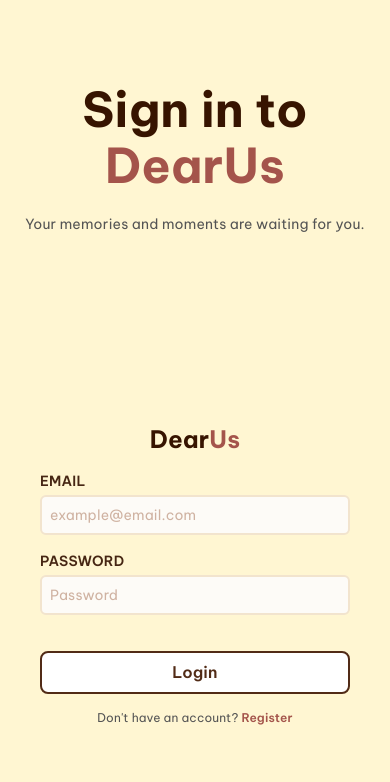
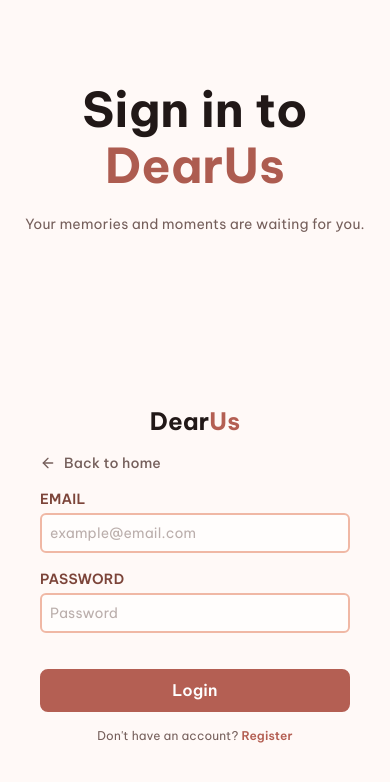
Before and after one commit to jokserpokser/dearUs-app, a React (Vite) app in the folder frontend/: page /login in a window 390 px wide. Shown: the top 782 px of the page. Built offline with nearby package versions, Linux system fonts and the light colour scheme; a web font is replaced by a local one.

Commit message:
feat: enhance layout and styling in Login and Register pages for improved user experience and responsiveness

```diff
--- a/frontend/src/components/formComponents.tsx
+++ b/frontend/src/components/formComponents.tsx
@@ -29,9 +29,9 @@ export const InputField = ({
     <div className="flex flex-col gap-1">
       {label && (
         <label
-          className={`text-sm font-semibold text-[#462613] ${labelCenter ? "self-center" : "self-start"}`}
+          className={`text-sm font-semibold text-[#7c4439] ${labelCenter ? "self-center" : "self-start"}`}
         >
-          {label} {required && <span className="text-[#B37068]">*</span>}
+          {label} {required && <span className="text-[#b45f53]">*</span>}
         </label>
       )}
       {multiline ? (
@@ -42,7 +42,7 @@ export const InputField = ({
           onChange={
             onChange as unknown as React.ChangeEventHandler<HTMLTextAreaElement>
           }
-          className={`text-sm p-2 border-2 text-[#A16A4B] bg-[#FDFBF7] border-[#F2E4CE] rounded-md ${textCenter ? "text-center" : "text-left"} focus:outline-none focus:ring-2 focus:ring-[#A16A4B]`}
+          className={`rounded-md border-2 border-[#f0b8a5] bg-[#fffdfc] p-2 text-sm text-[#755f5b] focus:outline-none focus:ring-2 focus:ring-[#b45f53] ${textCenter ? "text-center" : "text-left"}`}
         />
       ) : (
         <input
@@ -51,7 +51,7 @@ export const InputField = ({
           value={value}
           placeholder={placeholder}
           onChange={onChange}
-          className={`text-sm p-2 border-2 text-[#A16A4B] bg-[#FDFBF7] border-[#F2E4CE] rounded-md ${textCenter ? "text-center" : "text-left"} focus:outline-none focus:ring-2 focus:ring-[#A16A4B]`}
+          className={`rounded-md border-2 border-[#f0b8a5] bg-[#fffdfc] p-2 text-sm text-[#755f5b] focus:outline-none focus:ring-2 focus:ring-[#b45f53] ${textCenter ? "text-center" : "text-left"}`}
         />
       )}
       {errorMessage && (
@@ -65,7 +65,7 @@ export const SubmitButton = ({ text }: { text: string }) => {
   return (
     <button
       type="submit"
-      className="bg-white text-[#512b16] font-semibold py-2 px-5 w-full rounded-lg hover:bg-[#e0e0d1] transition-colors duration-300 hover:cursor-pointer border-2"
+      className="w-full rounded-lg border-2 border-[#b45f53] bg-[#b45f53] px-5 py-2 font-semibold text-white transition-colors duration-300 hover:cursor-pointer hover:bg-[#9f5046]"
     >
       {text}
     </button>
--- a/frontend/src/pages/Login.tsx
+++ b/frontend/src/pages/Login.tsx
@@ -3,6 +3,7 @@ import { useState } from "react";
 import { AuthService } from "../services/AuthService";
 import { useAuth } from "../context/AuthContext";
 import { useNavigate } from "react-router-dom";
+import { ArrowLeft } from "lucide-react";
 
 export const Login = () => {
   const { login } = useAuth();
@@ -61,33 +62,41 @@ export const Login = () => {
   };
 
   return (
-    <div className="fixed inset-0 flex flex-col items-center overflow-y-auto bg-[#fff6d2] lg:flex-row">
+    <div className="fixed inset-0 flex flex-col items-center overflow-y-auto bg-[#fff9f7] lg:flex-row">
       <div className="flex min-h-[38svh] w-full min-w-0 flex-col items-center justify-center overflow-hidden px-6 py-10 text-center lg:h-full lg:w-1/2 lg:py-0">
         <div className="flex flex-col items-center gap-2 lg:items-start">
-          <span className="text-5xl font-bold text-[#371400] sm:text-6xl lg:text-7xl">
+          <span className="text-5xl font-bold text-[#211817] sm:text-6xl lg:text-7xl">
             Sign in to
           </span>
-          <span className="text-5xl font-bold text-[#a4544b] sm:text-6xl lg:text-7xl">
+          <span className="text-5xl font-bold text-[#ad5c50] sm:text-6xl lg:text-7xl">
             DearUs
           </span>
-          <span className="mt-4 text-sm text-[#545454]">
+          <span className="mt-4 text-sm text-[#755f5b]">
             Your memories and moments are waiting for you.
           </span>
         </div>
       </div>
       {/* Divider */}
-      <div className="h-0.5 w-1/2 bg-[#b6b1ae] lg:h-[50%] lg:w-0.5"></div>
+      <div className="h-0.5 w-1/2 bg-[#f0b8a5] lg:h-[50%] lg:w-0.5"></div>
 
       <div className="z-10 flex min-h-[62svh] w-full min-w-0 flex-none flex-col items-center justify-center px-6 py-10 lg:h-full lg:w-1/2 lg:px-8 lg:py-0">
         <div className="flex flex-col gap-2">
-          <p className="text-2xl font-bold text-[#371400] sm:text-3xl">
-            Dear<span className="text-[#a4544b]">Us</span>
+          <p className="text-2xl font-bold text-[#211817] sm:text-3xl">
+            Dear<span className="text-[#b45f53]">Us</span>
           </p>
         </div>
         <form
           onSubmit={handleSubmit}
           className="flex w-full max-w-md flex-col justify-center gap-4 p-4 sm:p-6"
         >
+          <button
+            type="button"
+            onClick={() => navigate("/")}
+            className="flex w-fit items-center gap-2 text-sm font-medium text-[#755f5b] transition-colors hover:text-[#b45f53]"
+          >
+            <ArrowLeft size={16} />
+            Back to home
+          </button>
           <InputField
             type="email"
             name="email"
@@ -111,14 +120,14 @@ export const Login = () => {
             <SubmitButton text="Login" />
           </span>
           {generalError && (
-            <span className="text-red-500 text-xs text-start">
+            <span className="text-xs text-start text-[#b45f53]">
               {generalError}
             </span>
           )}
-          <span className="text-xs text-[#545454]">
+          <span className="text-xs text-[#755f5b]">
             Don&apos;t have an account?{" "}
             <button
-              className="text-[#a4544b] font-semibold hover:underline hover:cursor-pointer"
+              className="font-semibold text-[#b45f53] hover:cursor-pointer hover:underline"
               onClick={() => navigate("/register")}
             >
               Register
--- a/frontend/src/pages/Register.tsx
+++ b/frontend/src/pages/Register.tsx
@@ -3,6 +3,7 @@ import { useState } from "react";
 import { AuthService } from "../services/AuthService";
 import { useAuth } from "../context/AuthContext";
 import { useNavigate } from "react-router-dom";
+import { ArrowLeft } from "lucide-react";
 
 export const Register = () => {
   const { login } = useAuth();
@@ -90,23 +91,31 @@ export const Register = () => {
   };
 
   return (
-    <div className="fixed inset-0 flex flex-col items-center overflow-y-auto bg-[#fff6d2] lg:flex-row">
+    <div className="fixed inset-0 flex flex-col items-center overflow-y-auto bg-[#fff9f7] lg:flex-row">
       {/* Left Side */}
-      <div className="flex min-h-[30svh] w-full min-w-0 flex-1 flex-col items-center justify-center overflow-hidden bg-white px-6 py-10 text-center text-5xl font-bold sm:text-6xl lg:h-full lg:w-1/2 lg:py-0 lg:text-7xl">
-        <span className="text-[#371400]">Create your</span>
-        <span className="text-[#a4544b]">account</span>
+      <div className="flex min-h-[30svh] w-full min-w-0 flex-1 flex-col items-center justify-center overflow-hidden bg-[#fff8f5] px-6 py-10 text-center text-5xl font-bold sm:text-6xl lg:h-full lg:w-1/2 lg:py-0 lg:text-7xl">
+        <span className="text-[#211817]">Create your</span>
+        <span className="text-[#ad5c50]">account</span>
       </div>
       {/* Form Side */}
       <div className="z-10 flex min-h-[70svh] w-full min-w-0 flex-none flex-col items-center justify-center px-6 py-10 lg:h-full lg:w-1/2 lg:px-8 lg:py-0">
         <div className="flex flex-col gap-2">
-          <p className="text-2xl font-bold text-[#371400] sm:text-3xl">
-            Dear<span className="text-[#a4544b]">Us</span>
+          <p className="text-2xl font-bold text-[#211817] sm:text-3xl">
+            Dear<span className="text-[#b45f53]">Us</span>
           </p>
         </div>
         <form
           onSubmit={handleSubmit}
           className="flex w-full max-w-md flex-col justify-center gap-4 p-4 sm:p-6"
         >
+          <button
+            type="button"
+            onClick={() => navigate("/")}
+            className="flex w-fit items-center gap-2 text-sm font-medium text-[#755f5b] transition-colors hover:text-[#b45f53]"
+          >
+            <ArrowLeft size={16} />
+            Back to home
+          </button>
           <div className="flex flex-col gap-4 sm:flex-row sm:gap-2">
             <span className="w-full sm:w-[49%]">
               <InputField
@@ -164,14 +173,14 @@ export const Register = () => {
             <SubmitButton text="Create my account" />
           </span>
           {generalError && (
-            <span className="text-red-500 text-xs text-start">
+            <span className="text-xs text-start text-[#b45f53]">
               {generalError}
             </span>
           )}
-          <span className="text-xs text-[#545454]">
+          <span className="text-xs text-[#755f5b]">
             Already have an account?{" "}
             <button
-              className="text-[#a4544b] font-semibold hover:underline hover:cursor-pointer"
+              className="font-semibold text-[#b45f53] hover:cursor-pointer hover:underline"
               onClick={() => navigate("/login")}
             >
               Login
```
